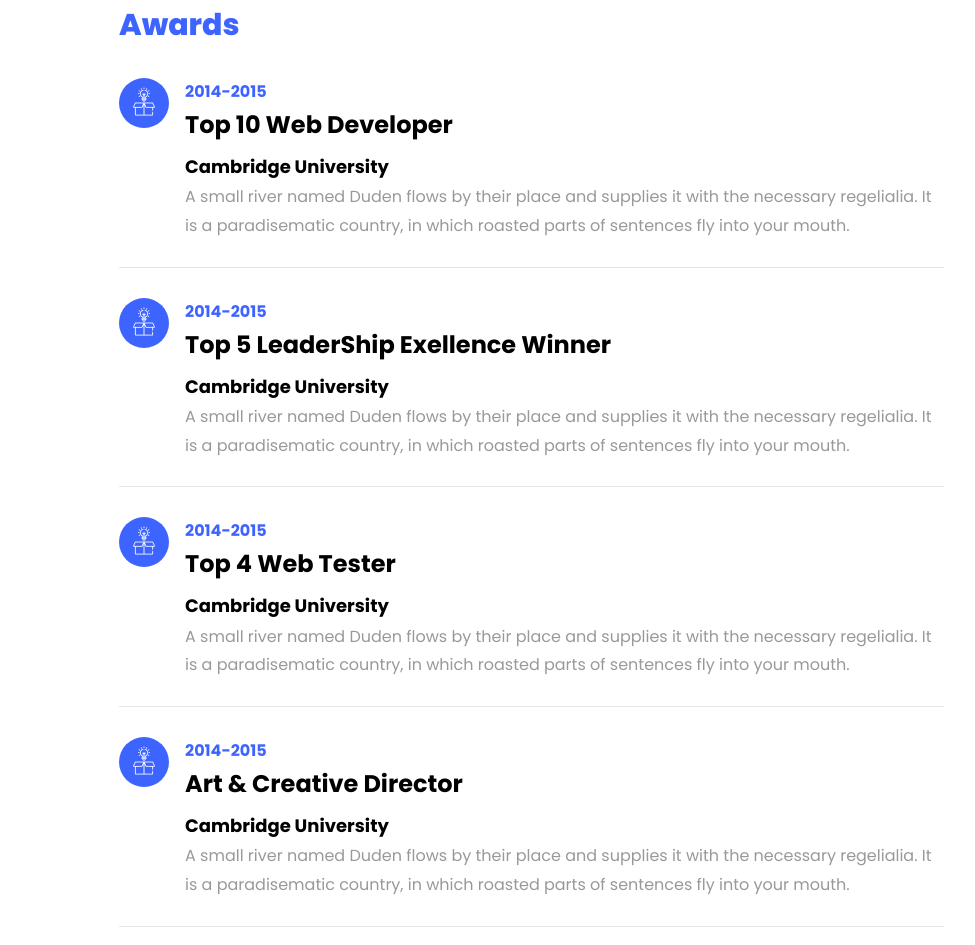
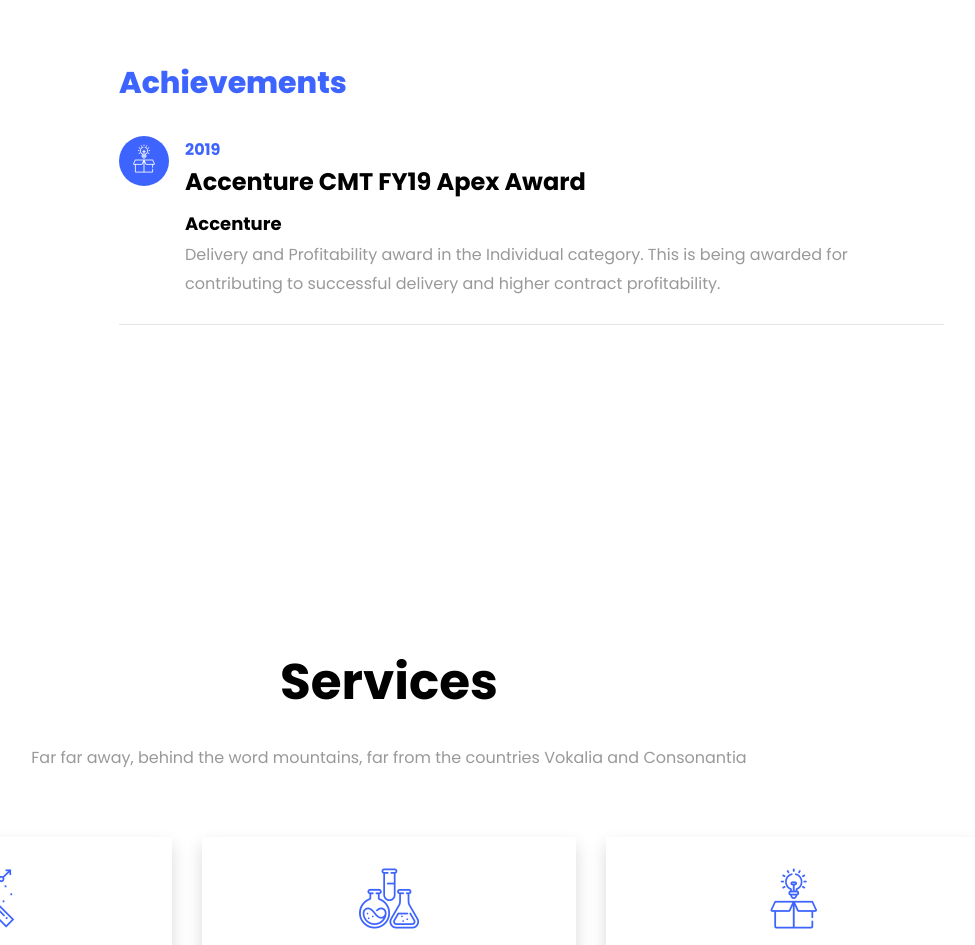
Before and after one commit to sowmyareddynagilla/sowmyareddynagilla.github.io, a plain HTML site: page index.html in a window 1280 px wide. Shown: the part 3131-4076 px from the top of the page, without its empty margins (251-1226 px from the left). Drawn offline with Linux system fonts and the light colour scheme; files whose address does not match are found by name.

Commit message:
Content for the HTML page

```diff
--- a/index.html
+++ b/index.html
@@ -152,7 +152,7 @@
 		    					<span class="date">June 2020 - August 2020</span>
 		    					<h2>Software Engineer Intern</h2>
 		    					<span class="position">Jetzy | New York city, NY</span>
-		    					<p>A small river named Duden flows by their place and supplies it with the necessary regelialia. It is a paradisematic country, in which roasted parts of sentences fly into your mouth.</p>
+		    					<p>As an intern, I got an opportunity to work on a few interesting projects like developing an HTML based visualization platform for analyzing the user behavior of the app, writing a web scrapping method for extracting multiple articles available online into different categories based on keywords. </p>
 		    				</div>
 	    				</div>
 	    				<div class="resume-wrap d-flex ftco-animate">
@@ -163,7 +163,7 @@
 		    					<span class="date">July 2017 - June 2019</span>
 		    					<h2>Software Engineer</h2>
 		    					<span class="position">Accenture | Hyderabad, India</span>
-		    					<p>A small river named Duden flows by their place and supplies it with the necessary regelialia. It is a paradisematic country, in which roasted parts of sentences fly into your mouth.</p>
+		    					<p>Mulesoft developer for AI-based Virtual agent project where I worked extensively on designing and integrating REST APIs</p>
 		    				</div>
 						</div>
 
@@ -333,50 +333,17 @@
 					  	</div>
 					  </div>
 					  <div id="page-4" class= "page four">
-					    <h2 class="heading">Awards</h2>
+					    <h2 class="heading">Achievements</h2>
 					    <div class="resume-wrap d-flex ftco-animate">
 					    	<div class="icon d-flex align-items-center justify-content-center">
 					    		<span class="flaticon-ideas"></span>
 					    	</div>
 					    	<div class="text pl-3">
-		    					<span class="date">2014-2015</span>
-		    					<h2>Top 10 Web Developer</h2>
-		    					<span class="position">Cambridge University</span>
-		    					<p>A small river named Duden flows by their place and supplies it with the necessary regelialia. It is a paradisematic country, in which roasted parts of sentences fly into your mouth.</p>
+		    					<span class="date">2019</span>
+		    					<h2>Accenture CMT FY19 Apex Award</h2>
+		    					<span class="position">Accenture</span>
+		    					<p>Delivery and Profitability award in the Individual category. This is being awarded for contributing to successful delivery and higher contract profitability.</p>
 	    					</div>
-	    				</div>
-	    				<div class="resume-wrap d-flex ftco-animate">
-	    					<div class="icon d-flex align-items-center justify-content-center">
-					    		<span class="flaticon-ideas"></span>
-					    	</div>
-					    	<div class="text pl-3">
-		    					<span class="date">2014-2015</span>
-		    					<h2>Top 5 LeaderShip Exellence Winner</h2>
-		    					<span class="position">Cambridge University</span>
-		    					<p>A small river named Duden flows by their place and supplies it with the necessary regelialia. It is a paradisematic country, in which roasted parts of sentences fly into your mouth.</p>
-		    				</div>
-	    				</div>
-	    				<div class="resume-wrap d-flex ftco-animate">
-	    					<div class="icon d-flex align-items-center justify-content-center">
-					    		<span class="flaticon-ideas"></span>
-					    	</div>
-					    	<div class="text pl-3">
-		    					<span class="date">2014-2015</span>
-		    					<h2>Top 4 Web Tester</h2>
-		    					<span class="position">Cambridge University</span>
-		    					<p>A small river named Duden flows by their place and supplies it with the necessary regelialia. It is a paradisematic country, in which roasted parts of sentences fly into your mouth.</p>
-		    				</div>
-	    				</div>
-	    				<div class="resume-wrap d-flex ftco-animate">
-	    					<div class="icon d-flex align-items-center justify-content-center">
-					    		<span class="flaticon-ideas"></span>
-					    	</div>
-					    	<div class="text pl-3">
-		    					<span class="date">2014-2015</span>
-		    					<h2>Art &amp; Creative Director</h2>
-		    					<span class="position">Cambridge University</span>
-		    					<p>A small river named Duden flows by their place and supplies it with the necessary regelialia. It is a paradisematic country, in which roasted parts of sentences fly into your mouth.</p>
-		    				</div>
 	    				</div>
 					  </div>
 					</div>
```
Also changed, not shown: single.html (+2 -2 lines).
